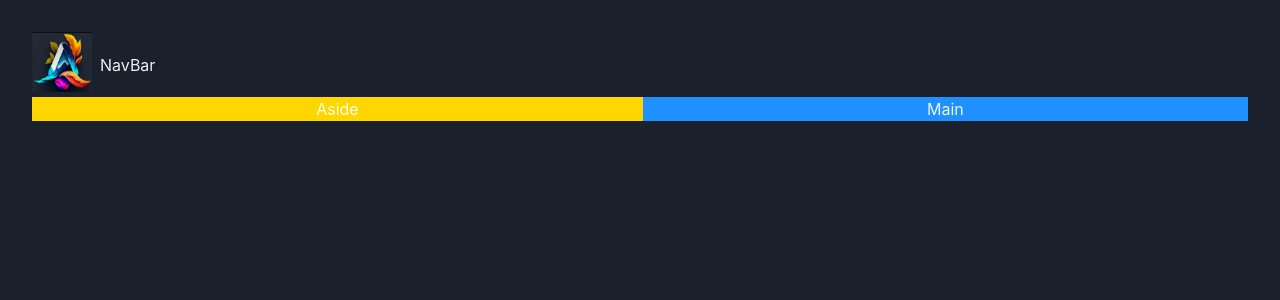
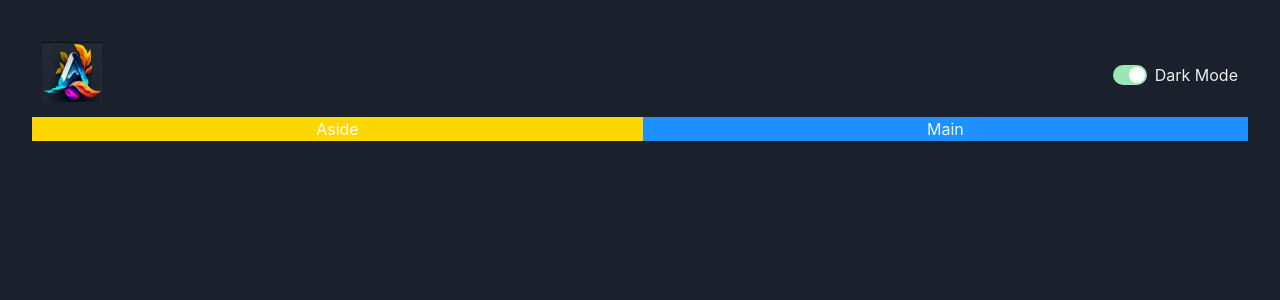
Before and after one commit to SarahL4/game-hub, a React (Vite) app: page / in a window 1280 px wide. Shown: the top 300 px of the page. Built offline with nearby package versions, Linux system fonts and the light colour scheme.

Commit message:
Build the color mode switch.

```diff
--- /dev/null
+++ b/src/components/ColorModeSwitch.tsx
@@ -0,0 +1,19 @@
+import { HStack, Switch, Text, useColorMode } from '@chakra-ui/react';
+
+const ColorModeSwitch = () => {
+	//A hook
+	const { toggleColorMode, colorMode } = useColorMode();
+
+	return (
+		<HStack>
+			<Switch
+				colorScheme='green'
+				isChecked={colorMode === 'dark'}
+				onChange={toggleColorMode}
+			/>
+			<Text>Dark Mode</Text>
+		</HStack>
+	);
+};
+
+export default ColorModeSwitch;
--- a/src/components/NavBar.tsx
+++ b/src/components/NavBar.tsx
@@ -1,12 +1,13 @@
-import { HStack, Image, Text } from '@chakra-ui/react';
+import { HStack, Image } from '@chakra-ui/react';
 import logo from '../assets/log.png';
+import ColorModeSwitch from './ColorModeSwitch';
 
 const NavBar = () => {
 	return (
 		//Horizontal 水平线叠堆
-		<HStack>
+		<HStack justifyContent='space-between' padding='10px'>
 			<Image src={logo} boxSize='60px' mb='5px' />
-			<Text>NavBar</Text>
+			<ColorModeSwitch />
 		</HStack>
 	);
 };
```
